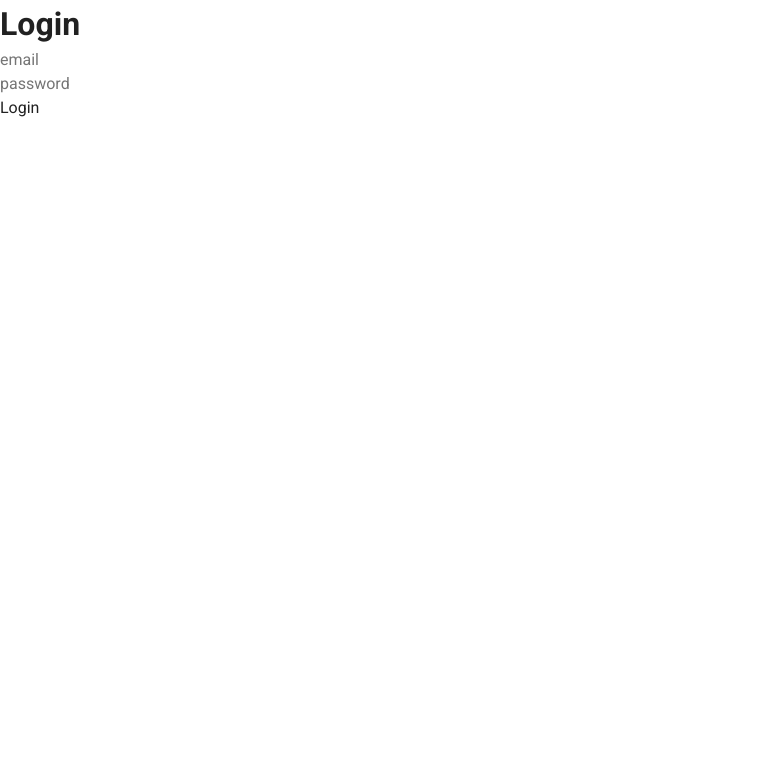
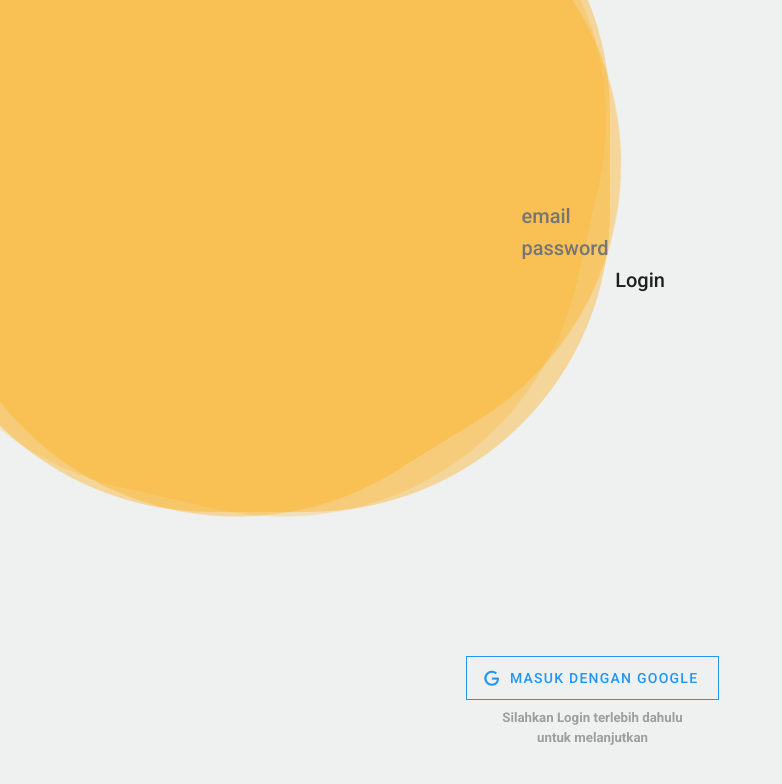
Before and after one commit to logixode/JintarKop, a Vue app: page /login in a window 1280 px wide. Shown: the top 784 px of the page, without its empty margins (0-782 px from the left). Built offline with nearby package versions, Linux system fonts and the light colour scheme; no server answers.

Commit message:
create AppBar and Bottom Navigation logic

```diff
--- a/src/App.vue
+++ b/src/App.vue
@@ -1,14 +1,17 @@
 <template>
-  <v-app>
-    <v-app-bar app color="white" v-if="isLoggedIn()">
+  <v-app class="red">
+    <v-app-bar app dark color="#FDAE20" v-if="showAppBar">
       <!-- <v-app-bar-nav-icon @click.stop="drawer = !drawer"></v-app-bar-nav-icon> -->
 
-      <v-spacer />
-      <v-toolbar-title>JintarKop</v-toolbar-title>
+      <v-btn icon large v-if="showBackButton" @click="$router.go(-1)">
+        <v-icon>mdi-chevron-left</v-icon>
+      </v-btn>
+      <!-- <v-spacer /> -->
+      <v-toolbar-title>{{ routeName }}</v-toolbar-title>
       <v-spacer />
 
       <!-- <v-btn icon>
-        <v-icon></v-icon>
+        <v-icon>mdi-chevron-left</v-icon>
       </v-btn>-->
     </v-app-bar>
 
@@ -17,14 +20,21 @@
       <!-- <HelloWorld /> -->
     </v-content>
 
-    <v-bottom-navigation app value="1" grow elevation="24" color="teal" v-if="isLoggedIn()">
+    <v-bottom-navigation
+      app
+      :value="activeBtn"
+      grow
+      elevation="24"
+      color="orange"
+      v-if="showBottomBar"
+    >
       <v-btn to="/">
-        <span>Hoem</span>
+        <span>Utama</span>
         <v-icon>mdi-home</v-icon>
       </v-btn>
 
       <v-btn to="overview">
-        <span>Overview</span>
+        <span>Lain-lain</span>
         <v-icon>mdi-information</v-icon>
       </v-btn>
     </v-bottom-navigation>
@@ -45,17 +55,65 @@ export default {
   // },
 
   data: () => ({
-    loggedIn: false
+    activeBtn: 1,
+    loggedIn: false,
+    showAppBar: false,
+    showBackButton: false,
+    showBottomBar: false,
+    routeName: ""
   }),
+
+  watch: {
+    $route() {
+      this.showBar();
+      // console.log("TO : " + to.path);
+    }
+  },
   created() {
+    this.showBar();
     firebase.auth().onAuthStateChanged(user => {
       this.loggedIn = !!user;
     });
   },
   methods: {
+    showBar() {
+      let route = this.$route;
+      if (
+        (this.isLoggedIn() && route.path == "/") ||
+        route.path == "/overview"
+      ) {
+        this.showBottomBar = true;
+      } else this.showBottomBar = false;
+
+      if (
+        route.path != "/" &&
+        // route.path != "/overview" &&
+        route.path != "/login"
+      ) {
+        this.showAppBar = true;
+      } else this.showAppBar = false;
+
+      if (route.path == "/overview") {
+        this.routeName = "JintarKop";
+        this.showBackButton = false;
+      } else {
+        this.routeName = route.name;
+        this.showBackButton = true;
+      }
+      // console.log(route.name);
+    },
     isLoggedIn() {
       return firebase.auth().currentUser;
     }
   }
 };
 </script>
+
+<style>
+body {
+  overflow-x: hidden;
+}
+.theme--light.v-application {
+  background: #dfe1e281 !important;
+}
+</style>
--- a/src/router/index.js
+++ b/src/router/index.js
@@ -24,7 +24,7 @@ const routes = [
   },
   {
     path: "/register",
-    name: "Register",
+    name: "Tambah User Baru",
     component: Register
   },
   {
--- a/src/views/Login.vue
+++ b/src/views/Login.vue
@@ -1,23 +1,35 @@
 <template>
   <div>
-    <h1>Login</h1>
+    <div class="container">
+      <div class="wave"></div>
+      <div class="wave -two"></div>
+      <div class="wave -three"></div>
+      <div class="title">
+        <!-- <img alt="Vue logo" src="../assets/logo.png" /> -->
+
         <div v-if="error" class="error">{{ error.message }}</div>
         <form @submit.prevent="pressed">
           <div>
             <input v-model="email" type="email" name="email" placeholder="email" />
           </div>
           <div>
-        <input
-          v-model="password"
-          type="password"
-          name="password"
-          placeholder="password"
-        />
+            <input v-model="password" type="password" name="password" placeholder="password" />
           </div>
           <div>
             <button type="submit">Login</button>
           </div>
         </form>
+      </div>
+    </div>
+    <div class="container absolute text-center my-5">
+      <v-btn class="ma-2" tile outlined color="blue" large>
+        <v-icon left>mdi-google</v-icon>Masuk dengan Google
+      </v-btn>
+      <h5 class="grey--text">
+        Silahkan Login terlebih dahulu
+        <br />untuk melanjutkan
+      </h5>
+    </div>
   </div>
 </template>
 
@@ -41,14 +53,59 @@ export default {
       }
     }
   },
-  data() {
-    return {
+  data: () => ({
     email: "",
     password: "",
     error: ""
-    };
-  }
+  })
 };
 </script>
 
-<style lang="scss" scoped></style>
+<style scoped>
+.absolute {
+  position: absolute;
+  bottom: 2.5%;
+}
+.wave {
+  opacity: 0.4;
+  top: 3%;
+  background: #fcae1b;
+  width: 700px;
+  height: 700px;
+  margin-left: -150px;
+  margin-top: -200px;
+  transform-origin: 50% 48%;
+  border-radius: 43%;
+  animation: drift-data-v-26084dc2 10000ms infinite linear;
+}
+
+.wave.-three {
+  animation: drift 8500ms infinite linear;
+  position: absolute;
+}
+
+.wave.-two {
+  animation: drift 7000ms infinite linear;
+  position: absolute;
+  opacity: 0.4;
+  background: #fcad1ba4;
+}
+
+.title {
+  position: absolute;
+  left: 0;
+  top: 25%;
+  width: 100%;
+  z-index: 1;
+  text-align: center;
+  transform: translate3d(0, 0, 0);
+}
+@keyframes drift {
+  from {
+    transform: rotate(0deg);
+  }
+  from {
+    transform: rotate(360deg);
+  }
+}
+</style>
--- a/src/views/Overview.vue
+++ b/src/views/Overview.vue
@@ -8,6 +8,16 @@
 
         <v-list-item-content>
           <v-list-item-title>Home</v-list-item-title>
+        </v-list-item-content>
+      </v-list-item>
+
+      <v-list-item link to="/register">
+        <v-list-item-icon>
+          <v-icon>mdi-account-multiple-plus</v-icon>
+        </v-list-item-icon>
+
+        <v-list-item-content>
+          <v-list-item-title>Tambah User Baru</v-list-item-title>
         </v-list-item-content>
       </v-list-item>
 
@@ -32,12 +42,6 @@ export default {
   methods: {
     async signOut() {
       await firebase.auth().signOut();
-      // .then((this.error = ""));
-      // .catch(err => {
-      //     this.error = err;
-      //     // console.log(err);
-      // });
-      await this.$router.replace({ name: "Login" });
     }
   }
 };
--- a/src/views/Register.vue
+++ b/src/views/Register.vue
@@ -1,53 +1,71 @@
 <template>
-  <div>
-    <h1>Register</h1>
+  <div class="container">
+    <h3>Tambahkan user baru</h3>
+    <v-form ref="form" v-model="valid" @submit.prevent="submit" lazy-validation>
+      <v-text-field v-model="name" :counter="10" :rules="nameRules" label="Nama Panggilan" required></v-text-field>
+
+      <v-text-field
+        v-model="password"
+        :counter="10"
+        :rules="passwordRules"
+        label="Password"
+        required
+      ></v-text-field>
+      <v-btn block large color="primary" class="mt-5" type="submit">Tambahkan</v-btn>
+    </v-form>
+
     <div v-if="error" class="error">{{ error.message }}</div>
-    <form @submit.prevent="pressed">
+
+    <!-- <form @submit.prevent="submit">
       <div>
         <input v-model="email" type="email" name="email" placeholder="email" />
       </div>
       <div>
-        <input
-          v-model="password"
-          type="password"
-          name="password"
-          placeholder="password"
-        />
+        <input v-model="password" type="password" name="password" placeholder="password" />
       </div>
       <div>
         <button type="submit">Register</button>
       </div>
-    </form>
+    </form>-->
   </div>
 </template>
 
 <script>
-import * as firebase from "firebase/app";
-import "firebase/auth";
+// import * as firebase from "firebase/app";
+// import "firebase/auth";
 
 export default {
   methods: {
-    async pressed() {
-      await firebase
-        .auth()
-        .createUserWithEmailAndPassword(this.email, this.password)
-        .then((this.error = ""))
-        .catch(err => {
-          this.error = err;
-          // console.log(err);
-        });
-      if (this.error == "") {
-        await this.$router.replace({ name: "Home" });
-      }
+    async submit() {
+      this.$refs.form.validate();
+
+      // await firebase
+      //   .auth()
+      //   .createUserWithEmailAndPassword(this.email, this.password)
+      //   .then((this.error = ""))
+      //   .catch(err => {
+      //     this.error = err;
+      //     // console.log(err);
+      //   });
+      // if (this.error == "") {
+      //   await this.$router.replace({ name: "Home" });
+      // }
     }
   },
-  data() {
-    return {
-      email: "",
-      password: "",
-      error: ""
-    };
-  }
+  data: () => ({
+    name: "",
+    password: "",
+    error: "",
+    nameRules: [
+      v => !!v || "Nama belum diisi",
+      v => (v && v.length <= 10) || "Nama harus kurang dari 10 huruf",
+      v => (v || "").indexOf(" ") < 0 || "Tidak boleh ada spasi"
+    ],
+    passwordRules: [
+      v => !!v || "Password belum diisi",
+      v => (v || "").indexOf(" ") < 0 || "Tidak boleh ada spasi"
+    ]
+  })
 };
 </script>
 
```
Lines whose indentation alone changed are shown as unchanged.
